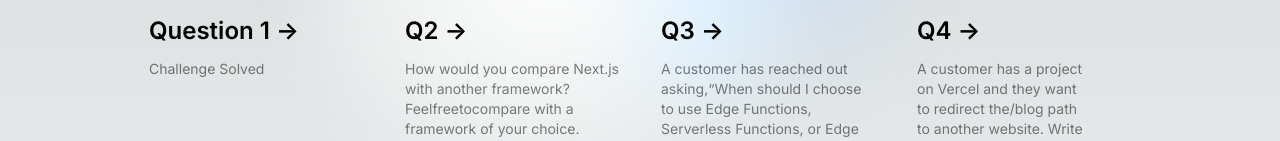
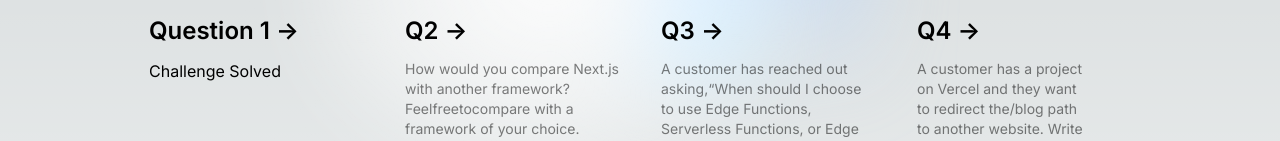
Before and after one commit to ArchanaLomate/nextjs, a Next.js app: page / in a window 1280 px wide. Shown: the part 189-330 px from the top of the page. Built offline with nearby package versions, Linux system fonts and the light colour scheme.

Commit message:
Update page.tsx

```diff
--- a/app/page.tsx
+++ b/app/page.tsx
@@ -52,9 +52,7 @@ export default function Home() {
               -&gt;
             </span>
           </h2>
-          <p className="m-0 max-w-[30ch] text-sm opacity-50">
-          Challenge Solved
-          </p>
+          <p>Challenge Solved</p>
         </a>
         <a
           href="https://nextjs.org/learn?utm_source=create-next-app&utm_medium=appdir-template-tw&utm_campaign=create-next-app"
```
